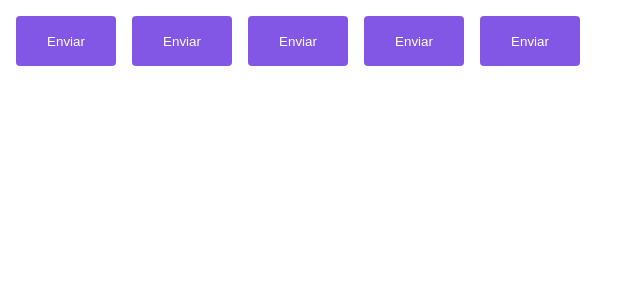
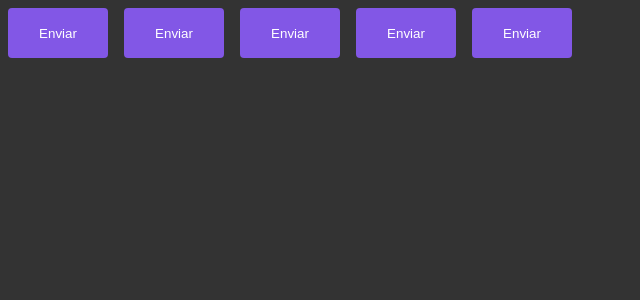
Before and after one commit to chelfonseca/ignite-timer, a React (Vite) app: page / in a window 1280 px wide. Shown: the top 300 px of the page, without its empty margins (0-640 px from the left). Built offline with nearby package versions, Linux system fonts and the light colour scheme.

Commit message:
Global styles added

```diff
--- a/src/App.tsx
+++ b/src/App.tsx
@@ -1,16 +1,18 @@
 import { ThemeProvider } from "styled-components";
 import { Button } from "./components/Button";
+import { GlobalStyle } from "./styles/global";
 import { defaultTheme } from "./styles/themes/default";
 
 export function App() {
 
   return (
       <ThemeProvider theme={defaultTheme}>
-                <Button variant={'primary'}/>
-                <Button variant={'secondary'}/>
-                <Button variant={'danger'}/>
-                <Button variant={'success'}/>
-                <Button />
+          <Button variant={'primary'}/>
+          <Button variant={'secondary'}/>
+          <Button variant={'danger'}/>
+          <Button variant={'success'}/>
+          <Button />
+        <GlobalStyle/>
       </ThemeProvider>
 
   )
--- /dev/null
+++ b/src/styles/global.ts
@@ -0,0 +1,13 @@
+import { createGlobalStyle } from 'styled-components';
+
+export const GlobalStyle = createGlobalStyle`
+    *{
+        margin: 0;
+        padding: 0;
+        box-sizing: border-box;
+    }
+
+    body {
+        background-color: #333;
+        color: #fff;
+    }`
```
